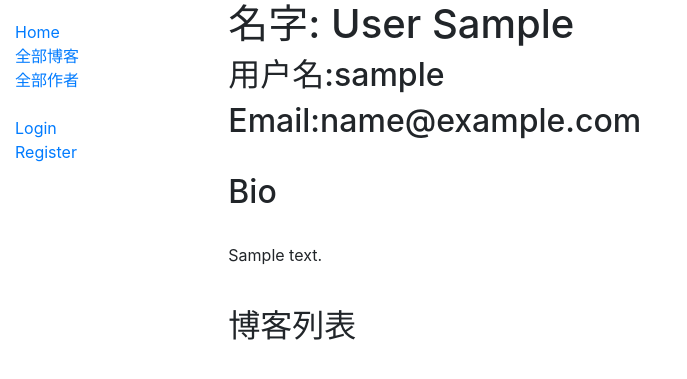
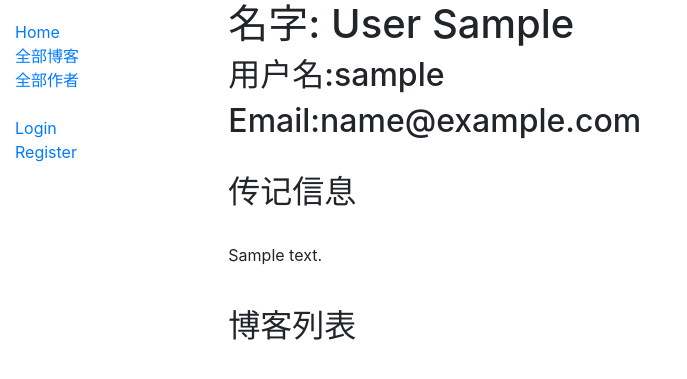
Before and after one commit to monk-after-90s/diyblog, a Django app: page /blog/bloguser/1/ in a window 1280 px wide. Shown: the top 379 px of the page, without its empty margins (0-687 px from the left). Run offline with Django 3.2, Linux system fonts and the light colour scheme; tables that the repository leaves empty hold one stand-in row (values such as "Sample post"); data that the repository does not hold is empty; some libraries are stand-ins or nearby versions.

Commit message:
修改BlogUser详情页的详情信息展示

```diff
--- a/blog/templates/blog/bloguser_detail.html
+++ b/blog/templates/blog/bloguser_detail.html
@@ -4,7 +4,7 @@
     <h2>用户名:{{ bloguser.username }}</h2>
     <h2>Email:{{ bloguser.email }}</h2>
     <br>
-    <h2>Bio</h2>
+    <h2>传记信息</h2>
     <br>
     <p>{{ bloguser.bio_info }}</p>
     <br>
```
